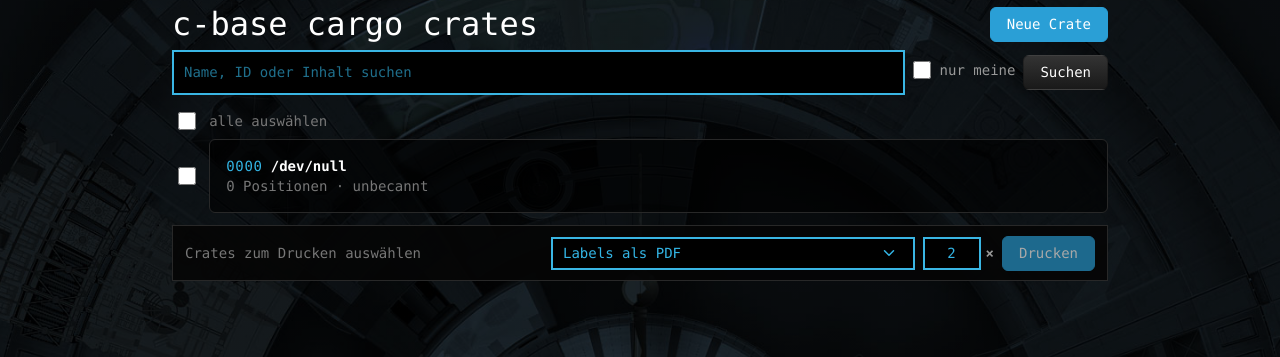
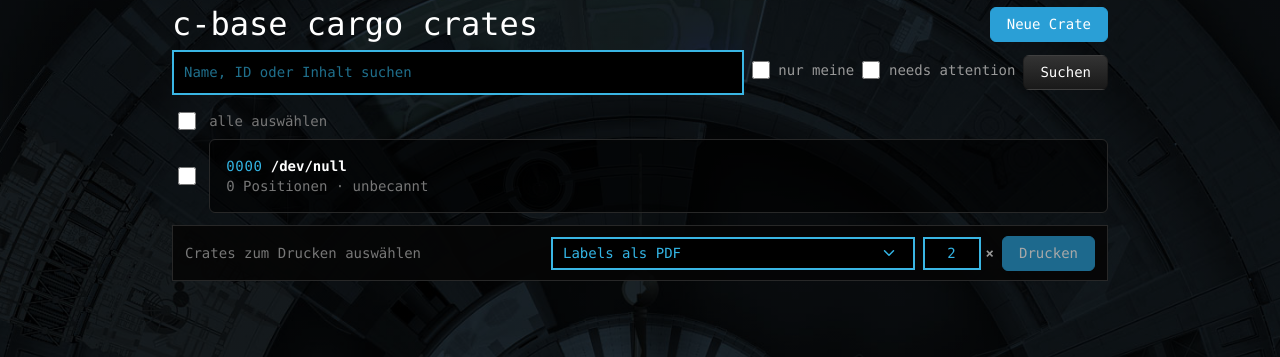
Before and after one commit to c-base/c-logistics, a Django app: page / in a window 1280 px wide. Shown: the part 63-420 px from the top of the page. Run offline with Django 5.2, Linux system fonts and the light colour scheme; a user stored in the database is signed in; data comes from the database, SQL or seed files in the repository; data that the repository does not hold is empty; some libraries are stand-ins or nearby versions.

Commit message:
Crate: Haken „Needs attention“ mit Marke und Filter in der Liste

```diff
--- a/crates/admin.py
+++ b/crates/admin.py
@@ -10,8 +10,8 @@ class ItemInline(admin.TabularInline):
 
 @admin.register(Crate)
 class CrateAdmin(admin.ModelAdmin):
-    list_display = ['name', 'code', 'size', 'location', 'updated_at']
-    list_filter = ['size', 'location', 'responsible']
+    list_display = ['name', 'code', 'size', 'location', 'needs_attention', 'updated_at']
+    list_filter = ['needs_attention', 'size', 'location', 'responsible']
     search_fields = ['name', 'code', 'description', 'items__name']
     readonly_fields = ['code']
     filter_horizontal = ['responsible']
--- a/crates/forms.py
+++ b/crates/forms.py
@@ -25,7 +25,7 @@ class BootstrapFormMixin:
 class CrateForm(BootstrapFormMixin, forms.ModelForm):
     class Meta:
         model = Crate
-        fields = ['name', 'description', 'size', 'height_mm', 'color', 'responsible', 'location']
+        fields = ['name', 'description', 'size', 'height_mm', 'color', 'responsible', 'location', 'needs_attention']
         widgets = {
             'description': forms.Textarea(attrs={'rows': 3}),
             'responsible': forms.CheckboxSelectMultiple,
--- a/crates/models.py
+++ b/crates/models.py
@@ -56,6 +56,10 @@ class Crate(models.Model):
     location = models.ForeignKey(
         Location, verbose_name='Lagerort', null=True, blank=True,
         on_delete=models.SET_NULL, related_name='crates',
+    )
+    needs_attention = models.BooleanField(
+        'Needs attention', default=False,
+        help_text='Hier stimmt etwas nicht, z. B. ist der Inhalt zu groß für die Kiste.',
     )
     created_at = models.DateTimeField('Angelegt', auto_now_add=True)
     updated_at = models.DateTimeField('Geändert', auto_now=True)
--- a/crates/static/crates/app.css
+++ b/crates/static/crates/app.css
@@ -75,6 +75,8 @@ input[type=checkbox] { accent-color: #2a9fd6; }
 .check-inline { display: inline-flex; align-items: center; gap: 0.55rem; margin: 0; font-weight: 400; line-height: 1; cursor: pointer; }
 .check-inline input { width: 18px; height: 18px; margin: 0; flex: none; }
 .field-error { color: #ff5a4d; }
+/* Markierung „Needs attention“ in Liste und Detailansicht */
+.attention { flex: none; align-self: center; padding: 0.1rem 0.5rem; border: 1px solid #f80; border-radius: 0.25rem; color: #f80; font-size: 0.8rem; font-weight: 700; line-height: 1.4; text-transform: uppercase; white-space: nowrap; }
 
 .actions { display: flex; gap: 0.6rem; flex-wrap: wrap; }
 
--- a/crates/templates/crates/crate_detail.html
+++ b/crates/templates/crates/crate_detail.html
@@ -3,6 +3,7 @@
 {% block content %}
 <div class="d-flex flex-wrap align-items-center gap-2 mb-2">
   <h1 class="flex-grow-1 m-0">{{ crate.name }}</h1>
+  {% if crate.needs_attention %}<span class="attention">Needs attention</span>{% endif %}
   <a class="btn btn-secondary" href="{% url 'crates:update' crate.code %}">Bearbeiten</a>
 </div>
 <div class="card transparent">
--- a/crates/templates/crates/crate_list.html
+++ b/crates/templates/crates/crate_list.html
@@ -13,6 +13,12 @@
     <label class="check-inline">
       <input type="checkbox" name="mine" value="1" id="filter-mine" {% if mine %}checked{% endif %}>
       <span>nur meine</span>
+    </label>
+  </div>
+  <div class="col-auto">
+    <label class="check-inline">
+      <input type="checkbox" name="attention" value="1" id="filter-attention" {% if attention %}checked{% endif %}>
+      <span>needs attention</span>
     </label>
   </div>
   <div class="col-auto ms-auto">
@@ -36,6 +42,7 @@
         <div class="d-flex gap-2">
           <span class="code">{{ crate.code }}</span>
           <strong class="text-white">{{ crate.name }}</strong>
+          {% if crate.needs_attention %}<span class="attention ms-auto">Needs attention</span>{% endif %}
         </div>
         <div class="muted">
           {{ crate.item_count }} Position{{ crate.item_count|pluralize:"en" }}
@@ -94,9 +101,9 @@
 </script>
 {% if is_paginated %}
   <p class="d-flex gap-3 align-items-center mt-3">
-    {% if page_obj.has_previous %}<a href="?q={{ query|urlencode }}{% if mine %}&mine=1{% endif %}&page={{ page_obj.previous_page_number }}">← zurück</a>{% endif %}
+    {% if page_obj.has_previous %}<a href="?q={{ query|urlencode }}{% if mine %}&mine=1{% endif %}{% if attention %}&attention=1{% endif %}&page={{ page_obj.previous_page_number }}">← zurück</a>{% endif %}
     <span class="muted">Seite {{ page_obj.number }} von {{ paginator.num_pages }}</span>
-    {% if page_obj.has_next %}<a href="?q={{ query|urlencode }}{% if mine %}&mine=1{% endif %}&page={{ page_obj.next_page_number }}">weiter →</a>{% endif %}
+    {% if page_obj.has_next %}<a href="?q={{ query|urlencode }}{% if mine %}&mine=1{% endif %}{% if attention %}&attention=1{% endif %}&page={{ page_obj.next_page_number }}">weiter →</a>{% endif %}
   </p>
 {% endif %}
 {% endblock %}
--- a/crates/views.py
+++ b/crates/views.py
@@ -73,12 +73,15 @@ class CrateListView(LoginRequiredMixin, generic.ListView):
             ).distinct()
         if self.request.GET.get('mine'):
             qs = qs.filter(responsible=self.request.user)
+        if self.request.GET.get('attention'):
+            qs = qs.filter(needs_attention=True)
         return qs
 
     def get_context_data(self, **kwargs):
         context = super().get_context_data(**kwargs)
         context['query'] = self.request.GET.get('q', '').strip()
         context['mine'] = bool(self.request.GET.get('mine'))
+        context['attention'] = bool(self.request.GET.get('attention'))
         context['copies'] = settings.PRINT_COPIES
         context['max_copies'] = MAX_COPIES
         context['print_variants'] = [(key, label) for key, (label, _, _) in PrintDispatchView.variants.items()]
```
Also changed, not shown: crates/tests.py (+19 -0 lines), README.md, crates/migrations/0005_needs_attention.py (added).
